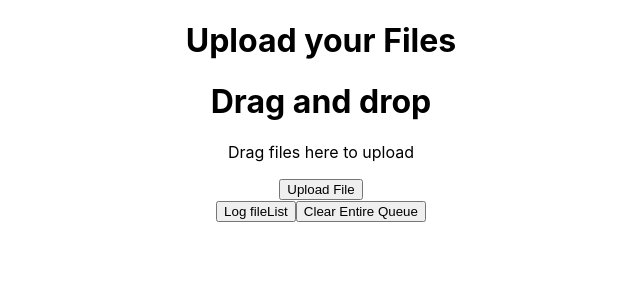
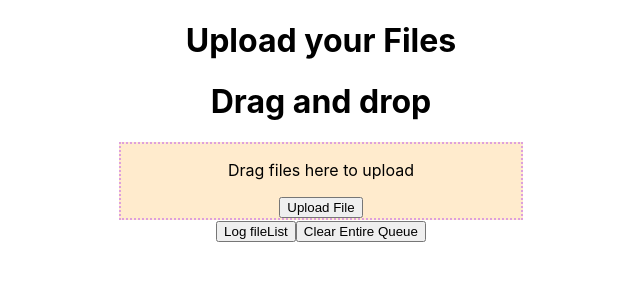
Before and after one commit to yahm23/DragAndDrop, a React (Create React App) app: page / in a window 1280 px wide. Shown: the top 300 px of the page, without its empty margins (319-959 px from the left). Built offline with nearby package versions, Linux system fonts and the light colour scheme.

Commit message:
Styling to make the dragzone more apparent

```diff
--- a/src/App.css
+++ b/src/App.css
@@ -39,6 +39,9 @@
 
 .fileList{
   border:1px solid black;
+  width: 400px;
+  margin: 0 auto;
+
 }
 
 .modalEdit{
@@ -53,3 +56,10 @@
   align-self: center;
   margin: 0 auto;
 }
+
+.dragZone{
+  margin: 0 auto;
+  width: 400px;
+  border: 2px dotted plum;
+  background-color: blanchedalmond;
+}
--- a/src/Components/DragAndDrop.js
+++ b/src/Components/DragAndDrop.js
@@ -39,7 +39,7 @@ export default function DragAndDrop() {
         <div>
             <h1>Drag and drop</h1>
 
-            <div className=''>
+            <div className='dragZone'>
                 <Dropzone onDrop={acceptedFiles => addFileToList(acceptedFiles[0])}>
                     {({getRootProps, getInputProps}) => (
                     <section>
```
Also changed, not shown: 1 other file (tests, documents, lock files or other folders).
